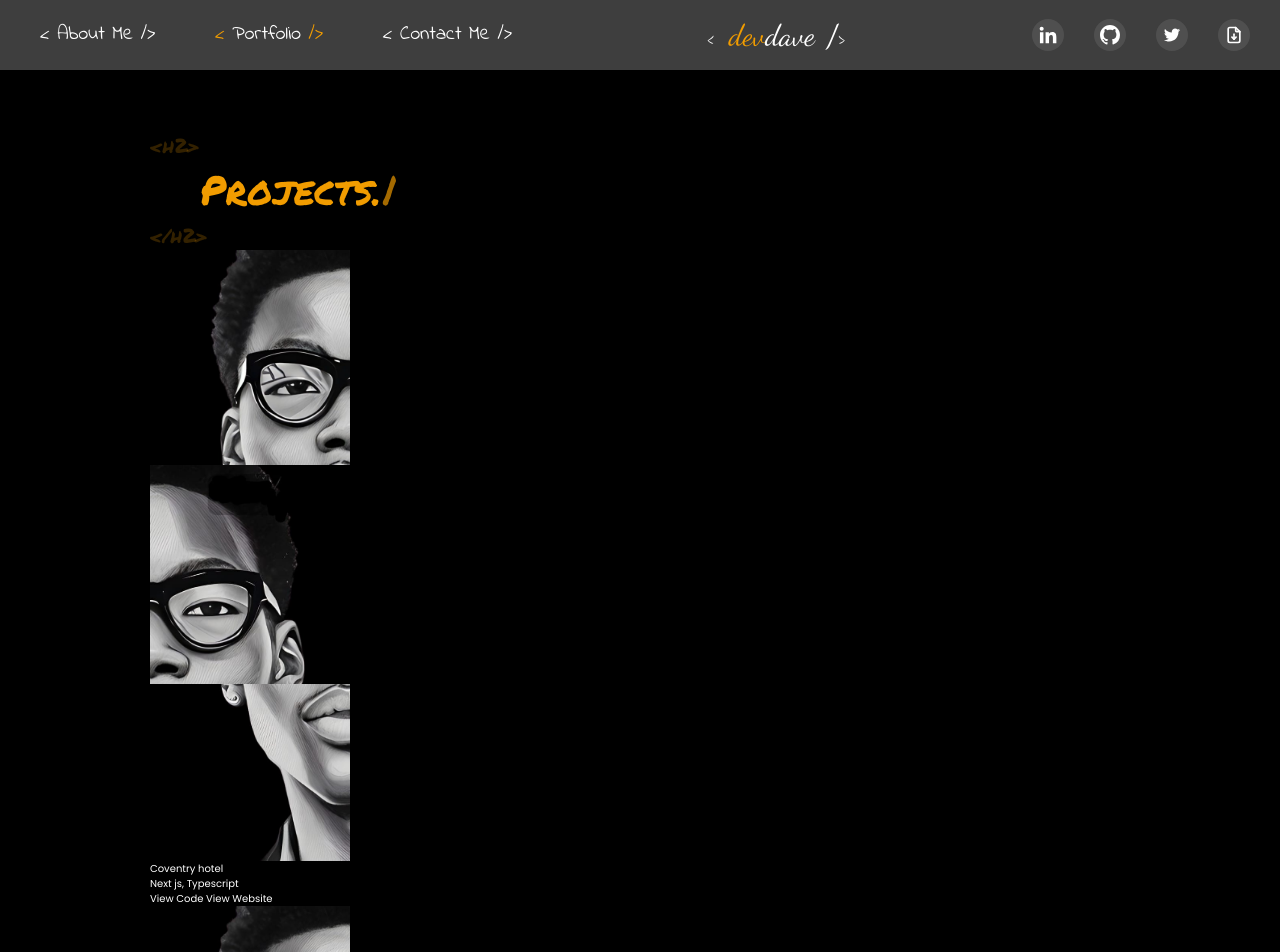
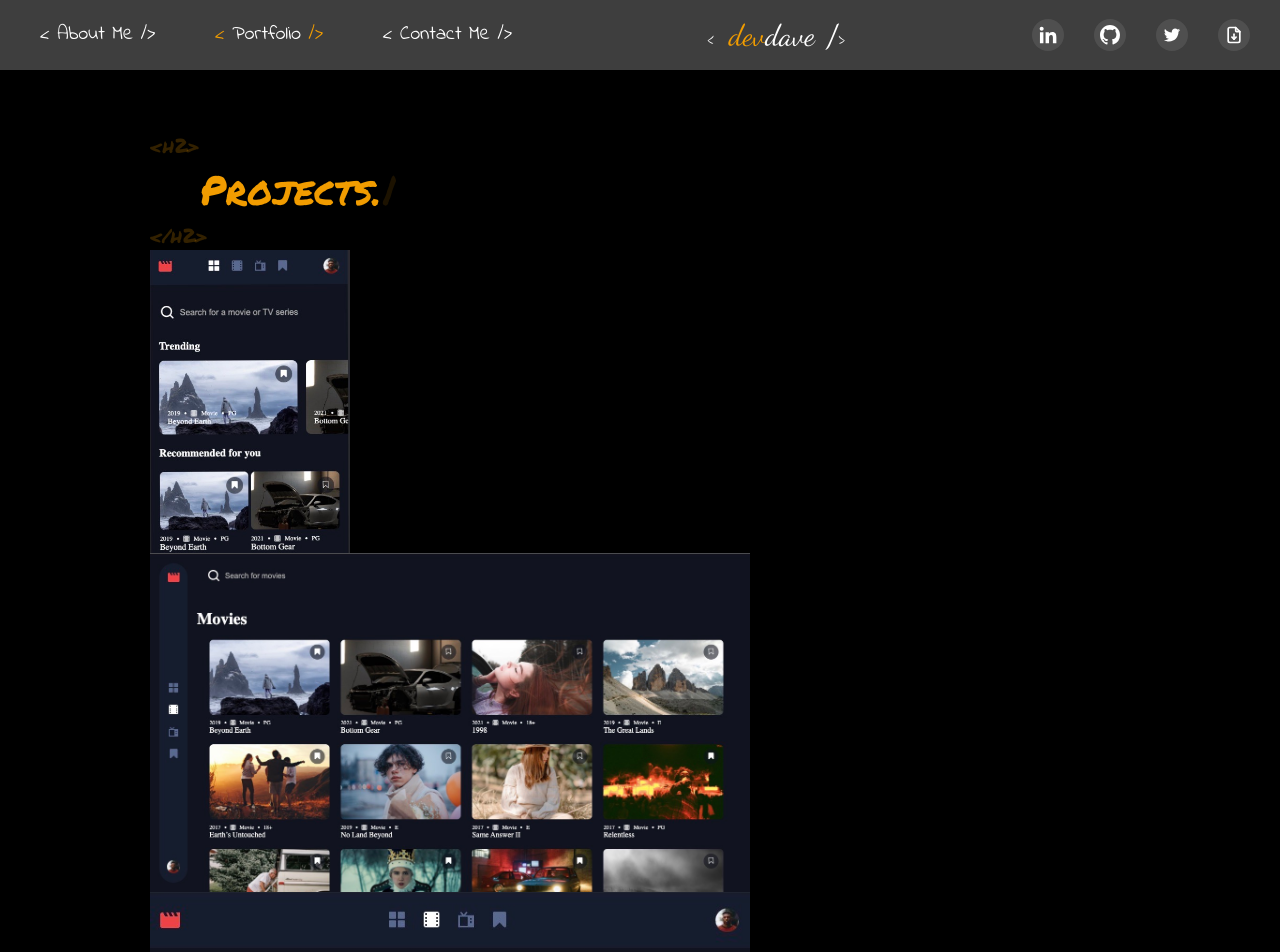
Before and after one commit to Davetech101/portfolio, a Next.js app: page /portfolio in a window 1280 px wide. Shown: the top 952 px of the page. Built offline with nearby package versions, Linux system fonts and the light colour scheme; a web font is replaced by a local one.

Commit message:
projects

```diff
--- a/components/Projects.jsx
+++ b/components/Projects.jsx
@@ -78,31 +78,27 @@ const Projects = () => {
       <div className="projects">
         {projects.map((project) => (
           <div className="project" key={project.id}>
-            <div className="images">
             <Image
-              src="/assets/part1.jpeg"
+              src={project.mobile}
               alt="Picture of the author"
               width={200}
               height={100}
               className="img1"
             />
             <Image
-              src="/assets/part2.jpeg"
+              src={project.tablet}
               alt="Picture of the author"
-              width={200}
+              width={600}
               height={100}
               className="img2"
             />
-          </div>
-          <div className="images2">
             <Image
-              src="/assets/part3.jpeg"
+              src={project.desktop}
               alt="Picture of the author"
-              width={200}
+              width={600}
               height={100}
               className="img3"
             />
-            </div>
 
             <div className="typography">
               <h3>{project.name}</h3>
```
